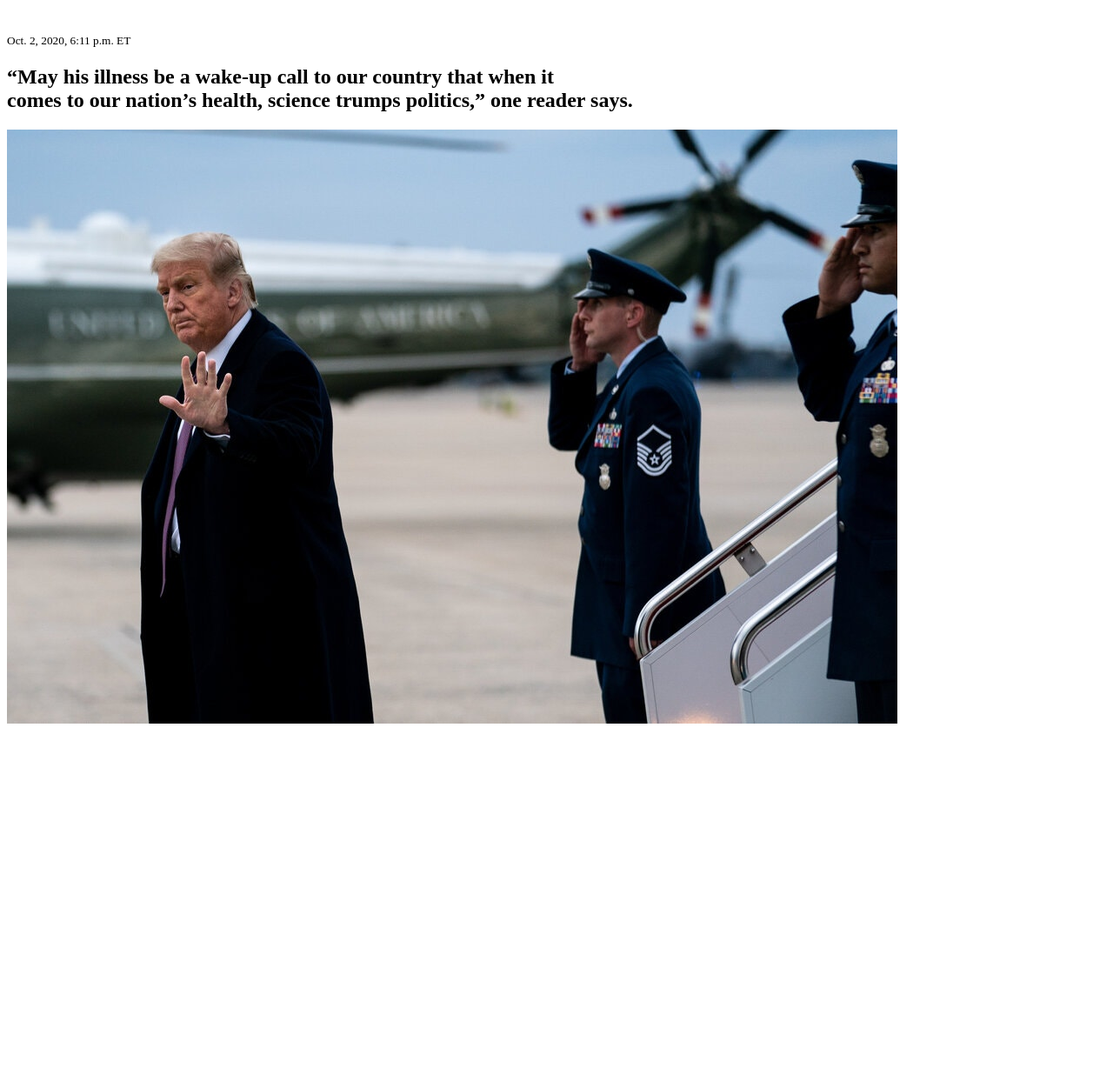
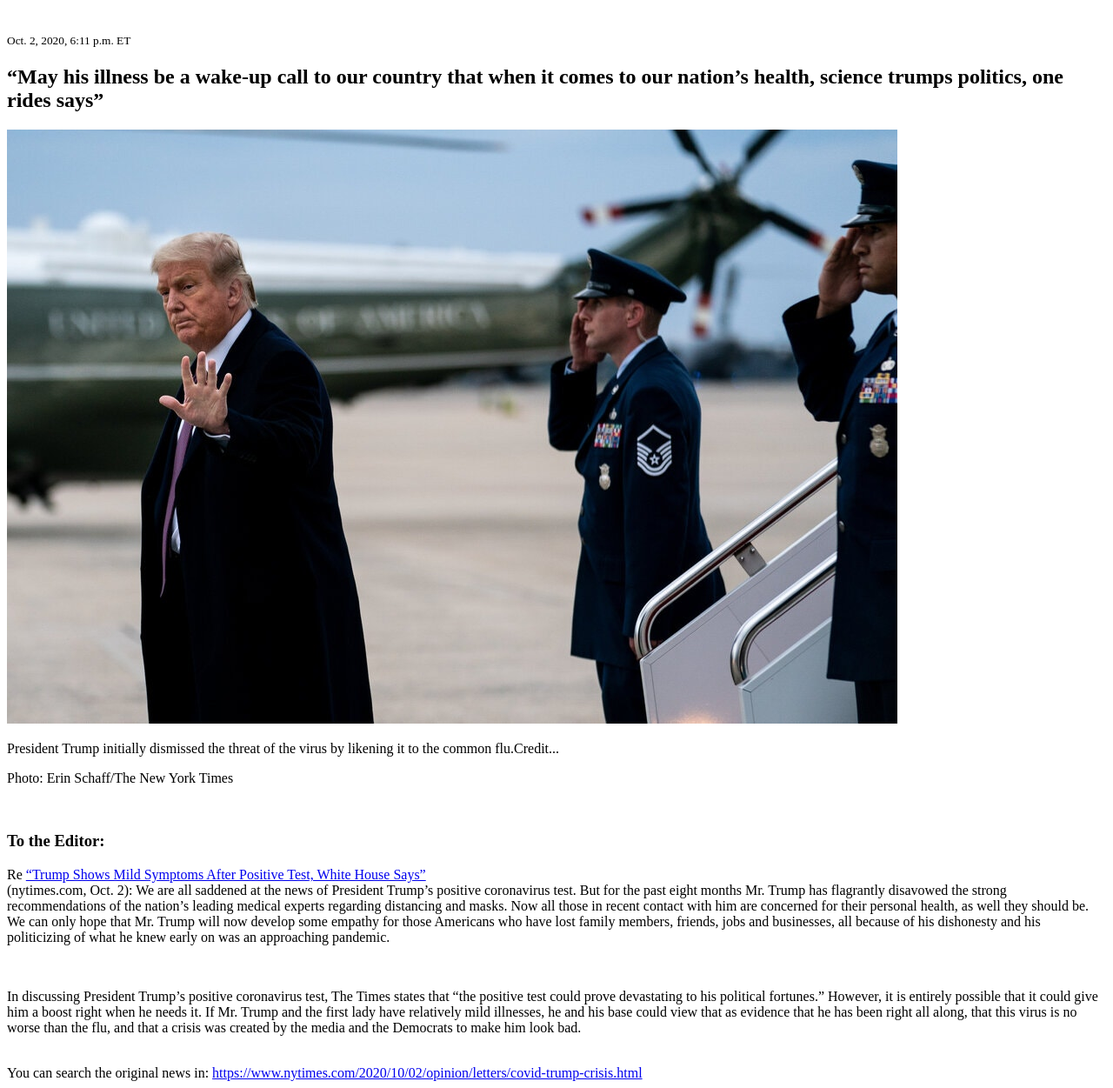
Before and after one commit to MartinGazquez/Total-News, a plain HTML site: page index.html in a window 1280 px wide. Shown: the part 61-1312 px from the top of the page at 87% size. Before the commit the page ends 905 px from the top, so only its background shows below. Drawn offline with Linux system fonts and the light colour scheme.

Commit message:
end of proyect

```diff
--- a/index.html
+++ b/index.html
@@ -10,7 +10,27 @@
     <br>
     <small>Oct. 2, 2020, 6:11 p.m. ET    </small>
     <br>
-    <h2>“May his illness be a wake-up call to our country that when it <br> comes to our nation’s health, science trumps politics,” one reader says.</h2>
-    <img src="trump.jpg" alt="100">
+    <h2>“May his illness be a wake-up call to our country that when it comes to our nation’s health, science trumps politics, one rides says”</h2>
+        <img src="trump.jpg" alt="20">
+        <p>President Trump initially dismissed the threat of the virus by likening it to the common flu.Credit...
+            <footer>Photo: Erin Schaff/The New York Times</footer>
+        </p>
+    <br>
+    <h3>To the Editor:</h3>
+    <p>Re <a href="https://www.nytimes.com/live/2020/10/02/world/covid-19-coronavirus?action=click&module=Spotlight&pgtype=Homepage">“Trump Shows Mild Symptoms After Positive Test, White House Says”</a>
+     <br> (nytimes.com, Oct. 2):
+     We are all saddened at the news of President Trump’s positive coronavirus test. But for the past eight months Mr. Trump has flagrantly disavowed the strong recommendations of the nation’s leading medical experts regarding distancing and masks. Now all those in recent contact with him are concerned for their personal health, as well they should be.
+
+We can only hope that Mr. Trump will now develop some empathy for those Americans who have lost family members, friends, jobs and businesses, all because of his dishonesty and his politicizing of what he knew early on was an approaching pandemic.
+    </p>
+    <br>
+    <p>In discussing President Trump’s positive coronavirus test, The Times states that “the positive test could prove devastating to his political fortunes.” However, it is entirely possible that it could give him a boost right when he needs it.
+
+        If Mr. Trump and the first lady have relatively mild illnesses, he and his base could view that as evidence that he has been right all along, that this virus is no worse than the flu, and that a crisis was created by the media and the Democrats to make him look bad.
+
+        </p>
+        <br>
+    <footer>You can search the original news in: <a href="https://www.nytimes.com/2020/10/02/opinion/letters/covid-trump-crisis.html">https://www.nytimes.com/2020/10/02/opinion/letters/covid-trump-crisis.html</a> </footer>
+
 </body>
 </html>
```
